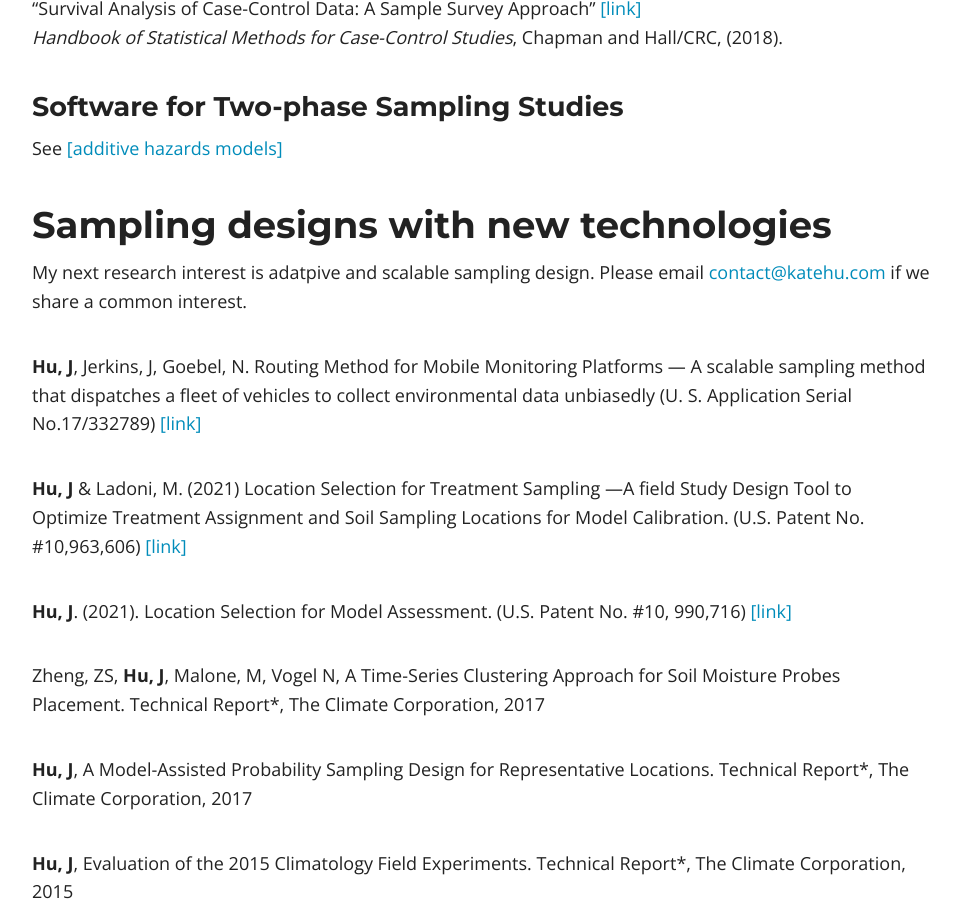
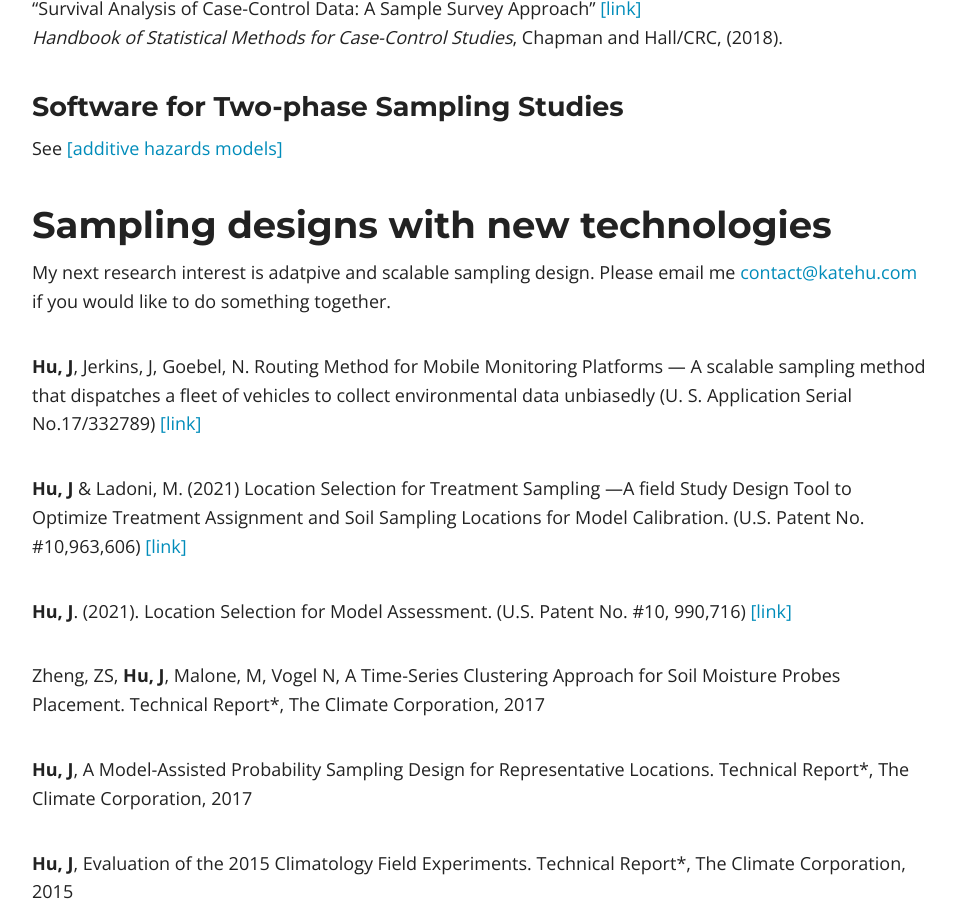
Before and after one commit to katehu/katehu.github.io, a Jekyll site: the page built from study-design.md, in a window 1280 px wide and 900 px high, scrolled down 1015 px. Shown: the whole window, without its empty margins (158-1118 px from the left). Built offline with Jekyll 4.4.1, drawn with Linux system fonts in a browser that asks for light colours; nearby versions of some CDN libraries.

Commit message:
Update study-design.md

```diff
--- a/study-design.md
+++ b/study-design.md
@@ -15,10 +15,6 @@ I moved to the industry to research data-collection methods, and worked with fie
 1. [Analysis methods for efficient study designs](#method)
 2. [Sampling designs with and for new technologies](#study-design)
 3. [Theoretical tools for complex data methods development](#theory)
-
-
-
-
 
 
 ## Analysis methods for efficient study designs<a name="method"></a>
@@ -45,7 +41,7 @@
 
 ## Sampling designs with new technologies <a name="study-design"></a>
 
-My next research interest is adatpive and scalable sampling design. Please email [contact@katehu.com](contact@katehu.com) if we share a common interest. <br/>
+My next research interest is adatpive and scalable sampling design. Please email me [contact@katehu.com](contact@katehu.com) if you would like to do something together. <br/>
 
 **Hu, J**, Jerkins, J, Goebel, N. Routing Method for Mobile Monitoring Platforms --- A scalable sampling method that dispatches a fleet of vehicles to collect environmental data unbiasedly (U. S. Application Serial No.17/332789) [[link]](https://uspto.report/patent/app/20210377708) <br/>
 
@@ -68,8 +64,3 @@ Locations. Technical Report*, The Climate Corporation, 2017
 **Hu, J** "A Z-estimation system for two-phase sampling with applications to additive hazards models and epidemiologic studies" [[link]](https://digital.lib.washington.edu/researchworks/handle/1773/27427) <br/>
 PhD Diss.*University of Washington ResearchWorks Archive* (2014).  <br/>
 *<small> Chapter  2 provides theoretical tools to develop semiparametric models with two-phase sampling, including both Bernoulli sampling and finite population sampling <small>
-
-
-
-
-*
```
